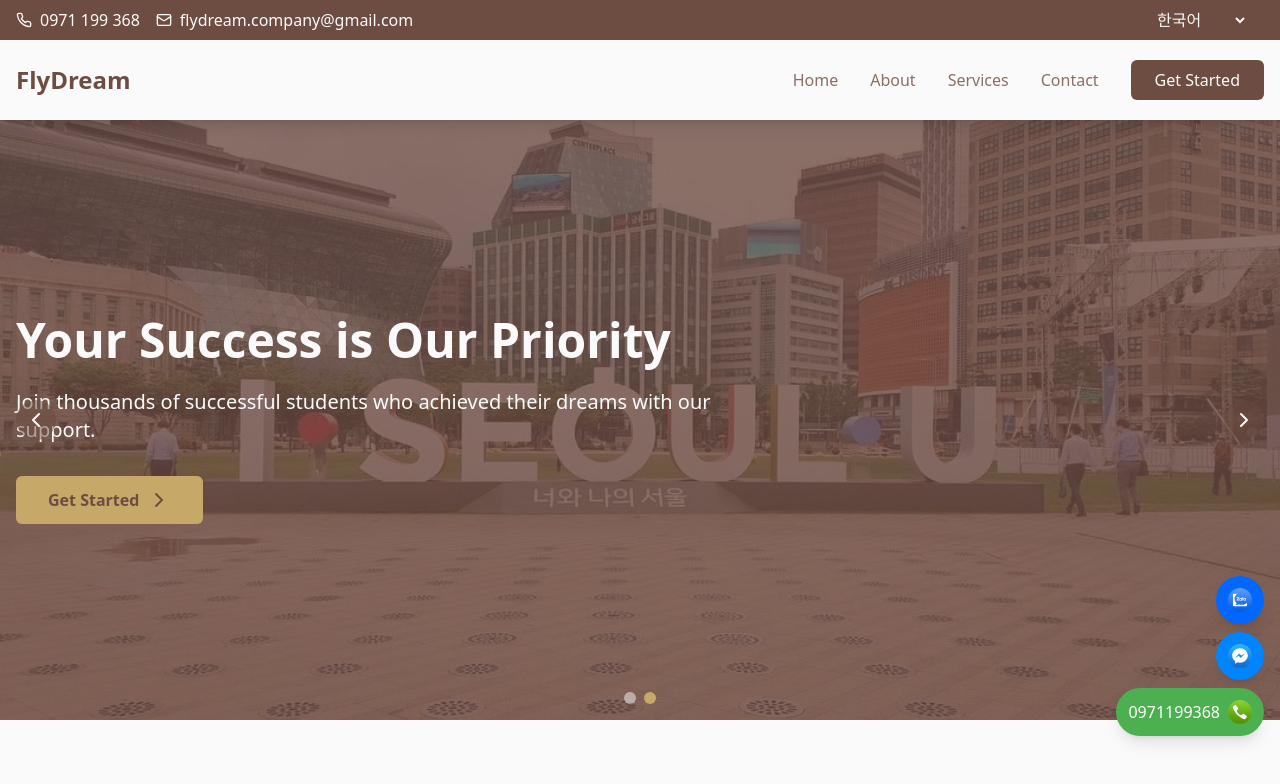
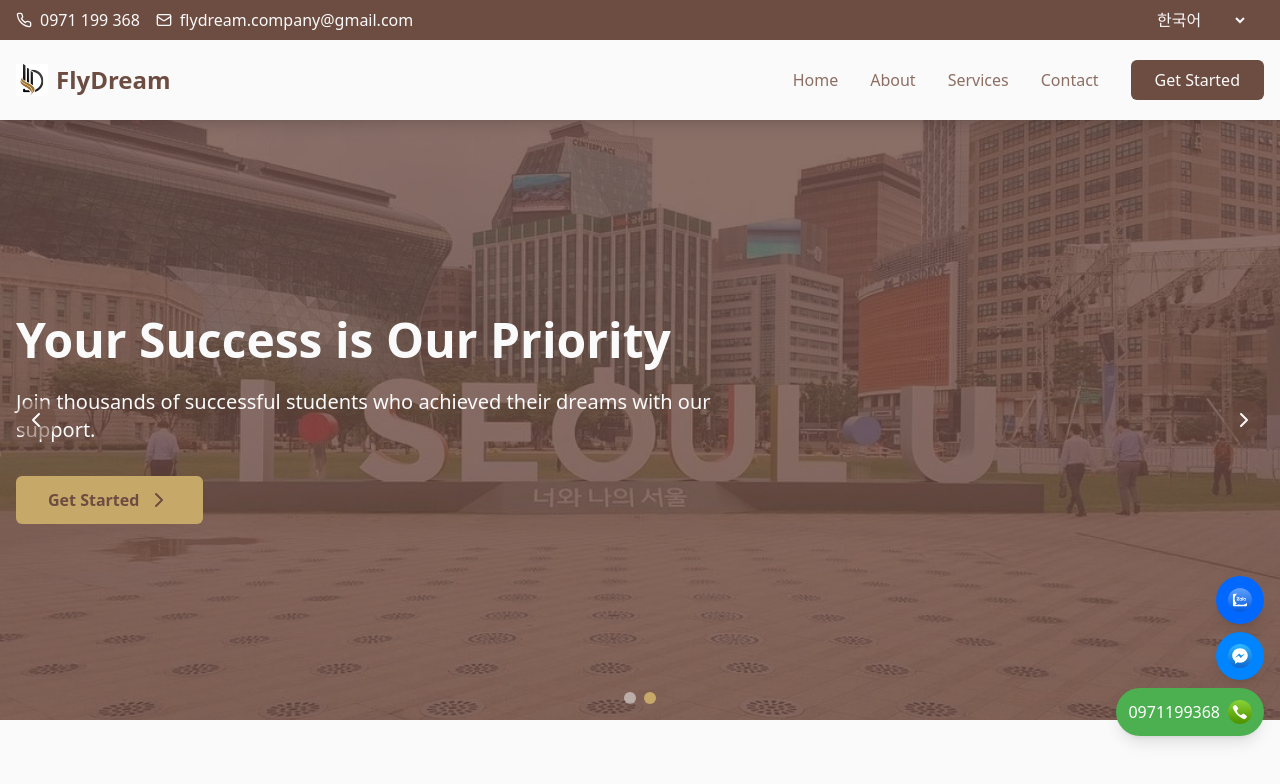
Before and after one commit to tuanback/FlyDream, a React (Vite) app: page / in a window 1280 px wide. Shown: the top 784 px of the page. Built offline with nearby package versions, Linux system fonts and the light colour scheme.

Commit message:
Insert logo

```diff
--- a/index.html
+++ b/index.html
@@ -2,7 +2,7 @@
 <html lang="en">
   <head>
     <meta charset="UTF-8" />
-    <link rel="icon" type="image/svg+xml" href="/vite.svg" />
+    <link rel="icon" type="image/svg+xml" href="/images/icons/logo.svg" />
     <meta name="viewport" content="width=device-width, initial-scale=1.0" />
     <meta name="theme-color" content="#6D4C41" />
     <title>Du học Hàn Quốc cùng FlyDream</title>
--- a/src/components/Navbar.tsx
+++ b/src/components/Navbar.tsx
@@ -1,6 +1,7 @@
 import React, { useState } from "react";
 import { Menu, X, Phone, Mail } from "lucide-react";
 import { useTranslation } from "react-i18next";
+import { images } from "../resources";
 
 const Navbar = () => {
   const [isOpen, setIsOpen] = useState(false);
@@ -47,9 +48,14 @@ const Navbar = () => {
         <div className="container mx-auto px-4">
           <div className="flex justify-between items-center h-20">
             <div className="flex items-center">
-              <a href="/" className="text-2xl font-bold text-mocha">
+                <a href="/" className="flex items-center text-2xl font-bold text-mocha">
+                <img
+                  src={images.navbar.logo}
+                  alt="Logo"
+                  className="h-8 w-8 mr-2"
+                />
                 {t("nav.brand")}
-              </a>
+                </a>
             </div>
             <div className="hidden md:flex items-center space-x-8">
               <a href="#" className="text-mocha-light hover:text-mocha">
--- a/src/resources/index.ts
+++ b/src/resources/index.ts
@@ -2,6 +2,9 @@ const BASE_URL = "/FlyDream";
 
 // Images
 export const images = {
+  navbar: {
+    logo: `${BASE_URL}/images/icons/logo.svg`,
+  },
   // Hero section
   hero: {
     slide1: `${BASE_URL}/images/slide/slide-1.jpg`,
```
Also changed, not shown: public/images/icons/logo.svg (added).
